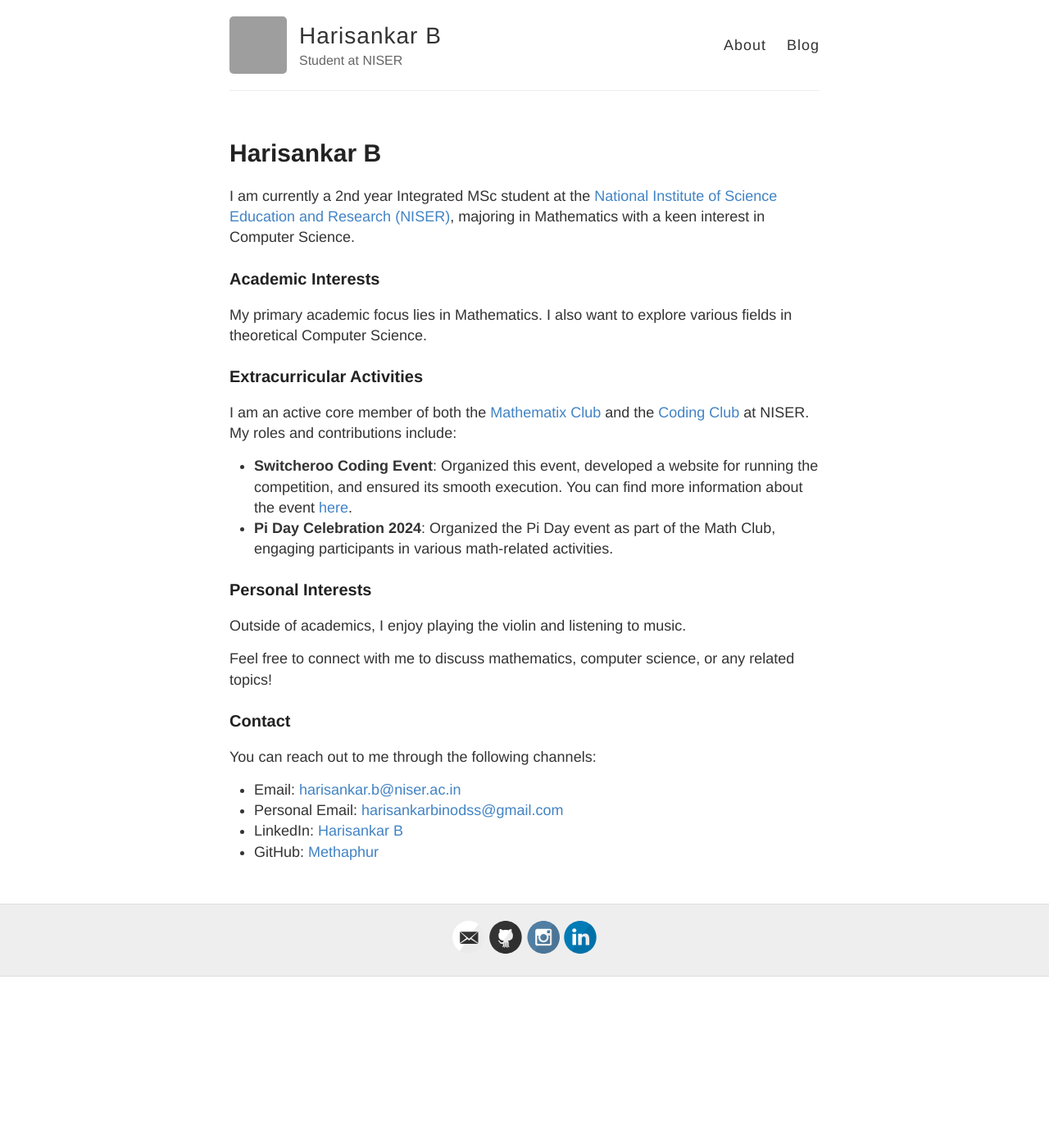
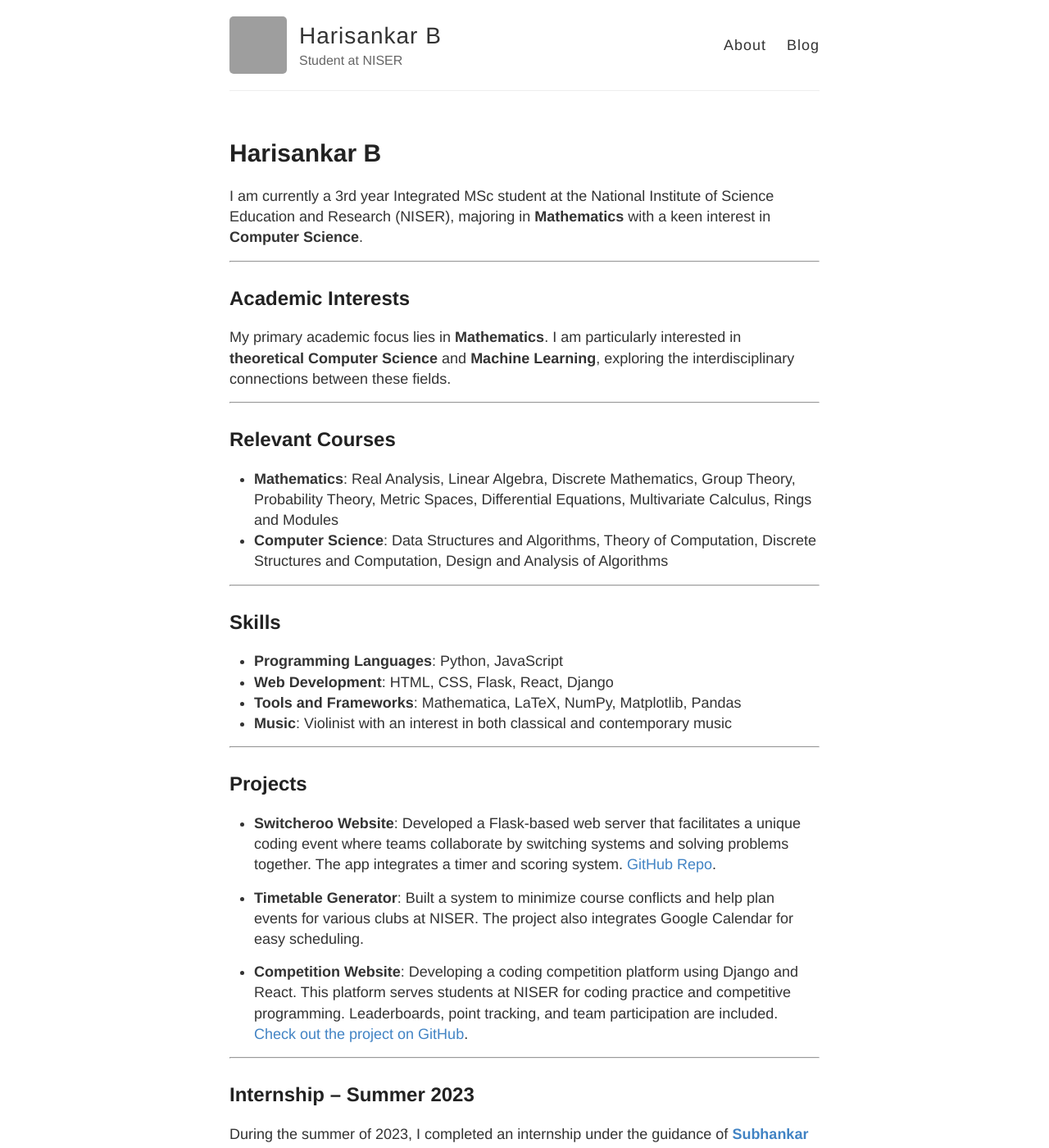
Before and after one commit to Methaphur/methaphur.github.io, a Jekyll site: the page built from about.md, in a window 1280 px wide and 1400 px high. Shown: the whole window at 82% size. Built offline with Jekyll 4.4.1, drawn with Linux system fonts in a browser that asks for light colours; some of the changed text lies outside the part shown; grey boxes are pictures that could not be loaded.

Commit message:
updated website

```diff
--- a/about.md
+++ b/about.md
@@ -1,32 +1,87 @@
 ---
-layout: page
-title: Harisankar B
-permalink: /
+layout : page
+title : Harisankar B
+permalink : /
 ---
 
-I am currently a 2nd year Integrated MSc student at the [National Institute of Science Education and Research (NISER)](https://www.niser.ac.in/), majoring in Mathematics with a keen interest in Computer Science.
+I am currently a 3rd year Integrated MSc student at the National Institute of Science Education and Research (NISER), majoring in **Mathematics** with a keen interest in **Computer Science**.
 
-### Academic Interests
+---
 
-My primary academic focus lies in Mathematics. I also want to explore various fields in theoretical Computer Science.
+## Academic Interests
 
+My primary academic focus lies in **Mathematics**. I am particularly interested in **theoretical Computer Science** and **Machine Learning**, exploring the interdisciplinary connections between these fields.
 
-### Extracurricular Activities
+---
 
-I am an active core member of both the [Mathematix Club](https://mathematix4.wixsite.com/mathematix) and the [Coding Club](https://sdgniser.github.io/) at NISER. My roles and contributions include:
+## Relevant Courses
 
-- **Switcheroo Coding Event**: Organized this event, developed a website for running the competition, and ensured its smooth execution. You can find more information about the event [here](https://www.niser.ac.in/~smishra/event/2022sdg/switcheroo.html).
-- **Pi Day Celebration 2024**: Organized the Pi Day event as part of the Math Club, engaging participants in various math-related activities.
+- **Mathematics**: Real Analysis, Linear Algebra, Discrete Mathematics, Group Theory, Probability Theory, Metric Spaces, Differential Equations, Multivariate Calculus, Rings and Modules
+- **Computer Science**: Data Structures and Algorithms, Theory of Computation, Discrete Structures and Computation, Design and Analysis of Algorithms
 
-### Personal Interests
+---
 
-Outside of academics, I enjoy playing the violin and listening to music.
+## Skills
 
-Feel free to connect with me to discuss mathematics, computer science, or any related topics!
+- **Programming Languages**: Python, JavaScript
+- **Web Development**: HTML, CSS, Flask, React, Django
+- **Tools and Frameworks**: Mathematica, LaTeX, NumPy, Matplotlib, Pandas
+- **Music**: Violinist with an interest in both classical and contemporary music
 
-### Contact
-You can reach out to me through the following channels:
-- Email: [harisankar.b@niser.ac.in](mailto:harisankar.b@niser.ac.in)
-- Personal Email: [harisankarbinodss@gmail.com](mailto:harisankarbinodss@gmail.com)
-- LinkedIn: [Harisankar B](https://www.linkedin.com/in/harisankar-binod-a4071a245/)
-- GitHub: [Methaphur](https://github.com/Methaphur)
+---
+
+## Projects
+
+- **Switcheroo Website**: Developed a Flask-based web server that facilitates a unique coding event where teams collaborate by switching systems and solving problems together. The app integrates a timer and scoring system. [GitHub Repo](https://github.com/Methaphur/switcheroo).
+
+- **Timetable Generator**: Built a system to minimize course conflicts and help plan events for various clubs at NISER. The project also integrates Google Calendar for easy scheduling.
+
+- **Competition Website**: Developing a coding competition platform using Django and React. This platform serves students at NISER for coding practice and competitive programming. Leaderboards, point tracking, and team participation are included. [Check out the project on GitHub](https://github.com/sugar-syrup/NiserCodeLab).
+
+---
+
+## Internship – Summer 2023
+
+During the summer of 2023, I completed an internship under the guidance of [**Subhankar Mishra**](https://niser.ac.in/~smishra/), where I worked on a research project related to **Artificial Intelligence in Oral Health**. My contributions led to the development of a **book chapter** that explores the applications of AI in improving diagnosis, treatment, and patient care within dentistry.
+
+This experience allowed me to explore the interdisciplinary connections between AI and healthcare, particularly how machine learning models assist in predicting and diagnosing oral health issues.
+
+---
+
+## Extracurricular Activities
+
+I am an active core member of both the **MathematiX Club** and the **Coding Club** at NISER. Below are some of my roles and contributions:
+
+- **Switcheroo Coding Event**: Organized the event, developed the competition website, and ensured its smooth execution. More details about the event can be found [here](https://www.niser.ac.in/~smishra/event/2022sdg/switcheroo.html).
+
+- **Pi Day Celebration 2024**: Organized the Pi Day event as part of the Mathematix Club, engaging participants in math-related activities like puzzles, quizzes, and talks.
+
+---
+
+## Achievements
+
+- **Organizer**: Successfully organized events such as Switcheroo and Pi Day, promoting engagement in coding and mathematics within the NISER community.
+- **Projects**: Developed various web apps and tools that enhanced the collaboration and learning experience for students at NISER.
+
+---
+
+## Community Involvement
+
+As the **Head of the Coding Club** at NISER, I organize events, oversee all activities, and plan initiatives that promote coding and technology. I am also a core member of the **MathematiX Club**, where I help foster a love for mathematics through events and competitions.
+
+---
+
+## Personal Interests
+
+Outside of academics, I enjoy playing the **violin** and listening to a wide range of music.
+
+---
+
+## Contact
+
+Feel free to connect with me to discuss mathematics, computer science, or related topics!
+
+- **Email**: [harisankar.b@niser.ac.in](mailto:harisankar.b@niser.ac.in)
+- **Personal Email**: [harisankarbinodss@gmail.com](mailto:harisankarbinodss@gmail.com)
+- **LinkedIn**: [Harisankar B](https://www.linkedin.com)
+- **GitHub**: [Methaphur](https://github.com/Methaphur)
```
Also changed, not shown: README.md (deleted, +0 -1 lines).
